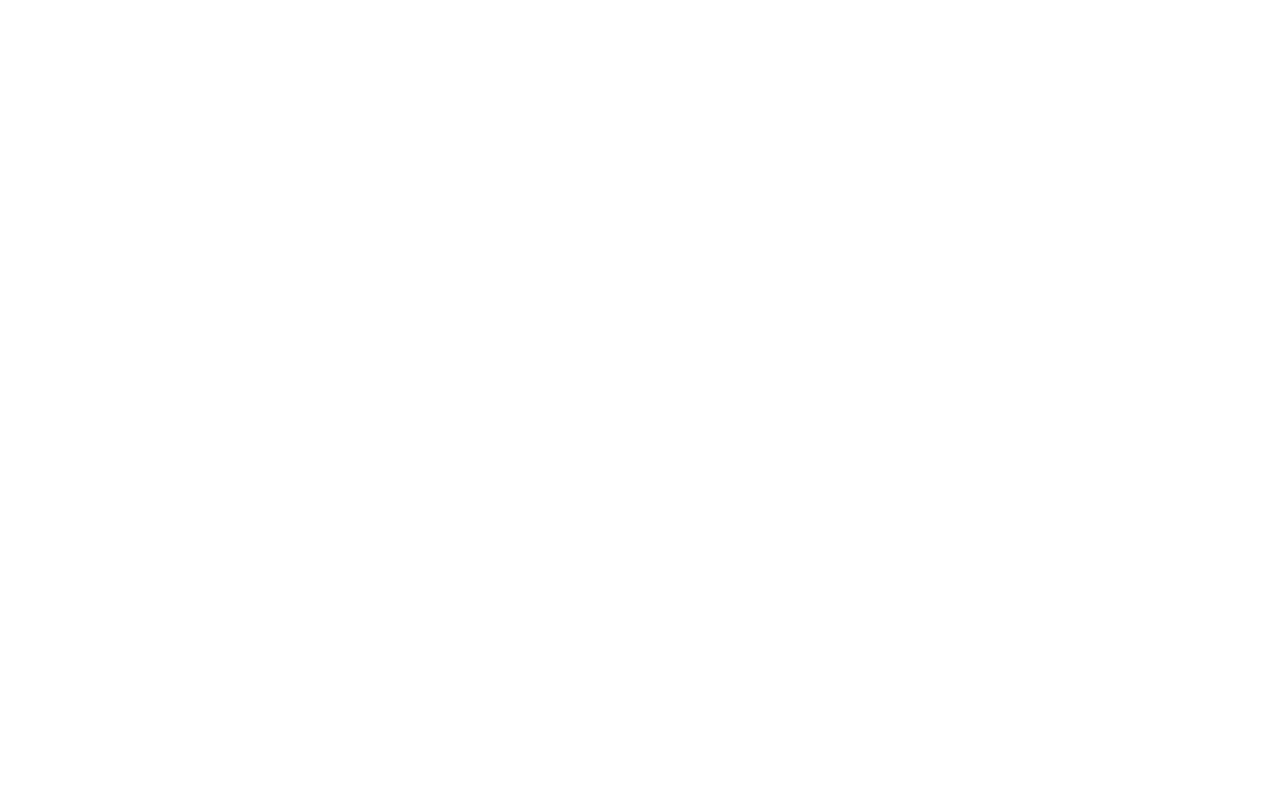
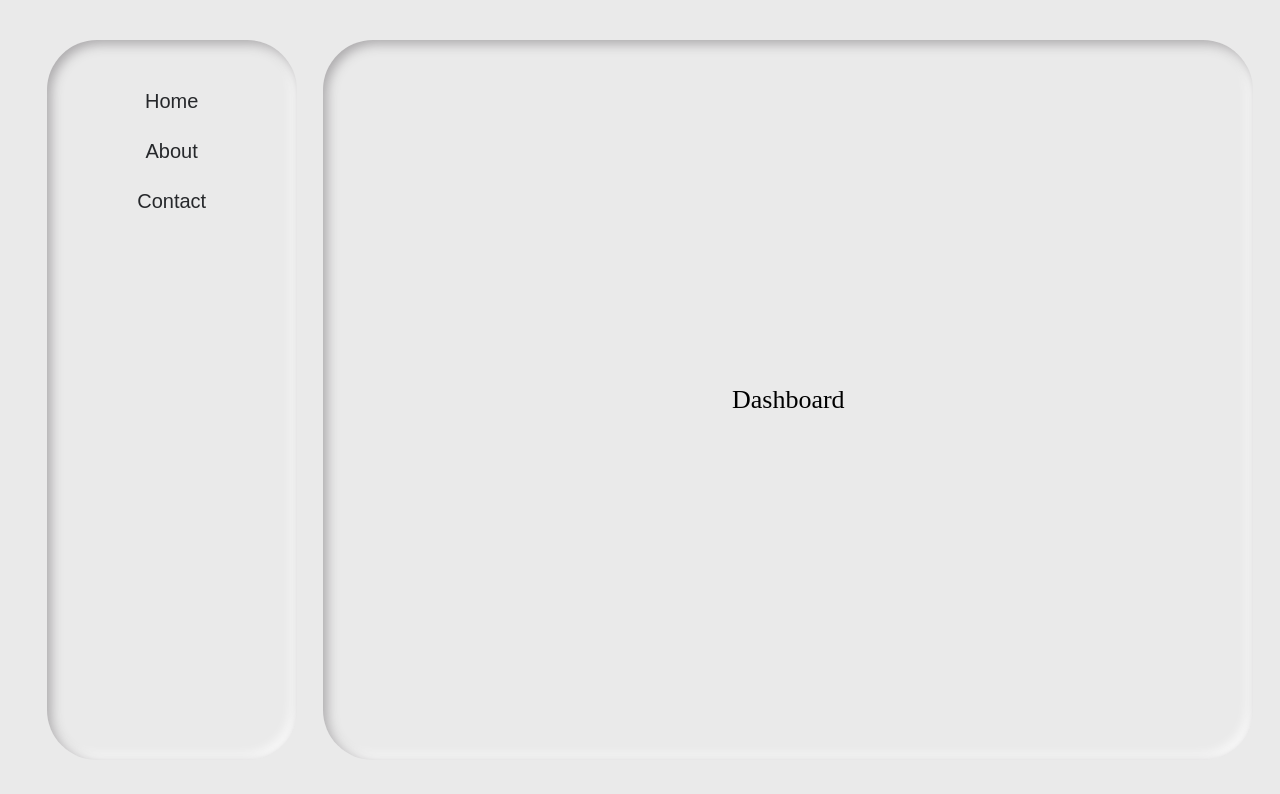
Before and after one commit to rykyfilipe/web-technologies-project-2025, a website: page frontend/index.html in a window 1280 px wide. Drawn offline with Linux system fonts and the light colour scheme.

Commit message:
Creating frontend base

```diff
--- /dev/null
+++ b/frontend/components/NavItem.js
@@ -0,0 +1,19 @@
+import {getContainer} from "../utils/components-functions.js";
+
+const NavItem = (container, navItemInfo) => {
+
+    const item = document.createElement("button");
+    item.classList.add("nav-item");
+    item.innerText = navItemInfo.name;
+
+    item.addEventListener("click", (e) => {
+        e.preventDefault();
+
+        const dashboard = getContainer('dashboard');
+        navItemInfo.callBack(dashboard);
+    })
+
+    container.append(item);
+}
+
+export default NavItem;
--- /dev/null
+++ b/frontend/constants/index.js
@@ -0,0 +1,25 @@
+import About from "../sections/About.js";
+import Home from "../sections/Home.js";
+import Contact from "../sections/Contact.js";
+
+export const navItems = [
+    {
+        id: 1,
+        name: "Home",
+        icon: "home",
+        callBack: Home
+    },
+    {
+        id: 2,
+        name: "About",
+        icon: "about",
+        callBack: About
+    },
+    {
+        id: 3,
+        name: "Contact",
+        icon: "contact",
+        callBack: Contact
+    },
+
+];
--- a/frontend/index.html
+++ b/frontend/index.html
@@ -2,9 +2,11 @@
 <html lang="en">
 <head>
     <meta charset="UTF-8">
-    <title>Title</title>
+    <title>ACA</title>
+    <link href="./styles/index.css" rel="stylesheet">
 </head>
 <body>
 <div id="root"></div>
+<script src="./index.js" type="module"></script>
 </body>
 </html>
--- /dev/null
+++ b/frontend/index.js
@@ -0,0 +1,9 @@
+import Navbar from "./sections/Navbar.js";
+import {getContainer} from "./utils/components-functions.js";
+import Dashboard from "./sections/Dashboard.js";
+
+document.addEventListener("DOMContentLoaded", () => {
+    const container = getContainer('root');
+    Navbar(container);
+    Dashboard(container);
+})
--- /dev/null
+++ b/frontend/sections/About.js
@@ -0,0 +1,5 @@
+const About = (container) => {
+    container.innerText = 'About';
+}
+
+export default About;
--- /dev/null
+++ b/frontend/sections/Contact.js
@@ -0,0 +1,5 @@
+const Contact = (container) => {
+    container.innerText = 'Contact';
+}
+
+export default Contact;
--- /dev/null
+++ b/frontend/sections/Dashboard.js
@@ -0,0 +1,14 @@
+import {addCSS} from "../utils/style-functions.js";
+
+const Dashboard = (container) => {
+    const section = document.createElement("section");
+    section.classList.add("dashboard");
+    section.id = "dashboard";
+    section.innerText = "Dashboard";
+
+    container.append(section);
+
+    addCSS('Dashboard');
+}
+
+export default Dashboard;
--- /dev/null
+++ b/frontend/sections/Home.js
@@ -0,0 +1,5 @@
+const Home = (container) => {
+    container.innerText = 'Home';
+}
+
+export default Home;
--- /dev/null
+++ b/frontend/sections/Navbar.js
@@ -0,0 +1,18 @@
+import {addCSS} from "../utils/style-functions.js";
+import {navItems} from "../constants/index.js";
+import NavItem from "../components/NavItem.js";
+
+const Navbar = (container) => {
+    const nav = document.createElement("nav");
+    nav.classList.add("navbar");
+
+    navItems.forEach((navItem) => {
+        NavItem(nav, navItem);
+    });
+
+    container.append(nav);
+
+    addCSS("Navbar");
+};
+
+export default Navbar;
--- /dev/null
+++ b/frontend/styles/Dashboard.css
@@ -0,0 +1,18 @@
+@import url("setup.css");
+
+
+.dashboard {
+    width: var(--dashboard-width);
+    height: 90%;
+
+    border-radius: 50px;
+
+    background-color: var(--primary-color);
+    box-shadow: inset 4px 4px 12px rgb(170, 168, 170), inset -4px -4px 12px white;
+
+    display: flex;
+    align-items: center;
+    justify-content: center;
+
+    font-size: var(--font-size-large);
+}
--- /dev/null
+++ b/frontend/styles/Navbar.css
@@ -0,0 +1,40 @@
+@import url("setup.css");
+
+.navbar {
+    width: var(--navbar-width);
+    height: 90%;
+
+    display: flex;
+    flex-direction: column;
+    align-items: center;
+
+    margin-left: 20px;
+
+    gap: 30px;
+
+    border-radius: 50px;
+
+    background-color: var(--primary-color);
+    box-shadow: inset 4px 4px 12px rgb(170, 168, 170), inset -4px -4px 12px white;
+}
+
+.nav-item {
+    width: 200px;
+    height: 20px;
+
+    border: none;
+
+    cursor: pointer;
+    background: transparent;
+
+    color: #26282b;
+    font-size: var(--font-size-medium);
+}
+
+.nav-item:first-of-type {
+    margin-top: 50px;
+}
+
+.nav-item:hover {
+    filter: invert(1);
+}
--- /dev/null
+++ b/frontend/styles/index.css
@@ -0,0 +1,18 @@
+@import url("setup.css");
+
+* {
+    margin: 0;
+    padding: 0;
+    box-sizing: border-box;
+}
+
+#root {
+    height: 100vh;
+    width: 100vw;
+
+    display: flex;
+    align-items: center;
+    justify-content: space-evenly;
+
+    background: var(--primary-color);
+}
--- /dev/null
+++ b/frontend/styles/setup.css
@@ -0,0 +1,13 @@
+:root {
+
+    --navbar-width: 250px;
+    --dashboard-width: calc(100vw - var(--navbar-width) - 100px);
+
+    --primary-color: #eaeaea;
+    --secondary-color: black;
+
+    --font-size-small: 16px;
+    --font-size-medium: 20px;
+    --font-size-large: 26px;
+
+}
--- /dev/null
+++ b/frontend/utils/components-functions.js
@@ -0,0 +1,3 @@
+export const getContainer = (containerName) => {
+    return document.getElementById(containerName);
+}
--- /dev/null
+++ b/frontend/utils/style-functions.js
@@ -0,0 +1,6 @@
+export const addCSS = (path) => {
+    const link = document.createElement('link');
+    link.rel = 'stylesheet';
+    link.href = './styles/' + path + '.css';
+    document.head.appendChild(link);
+};
```
Also changed, not shown: 1 other file.
